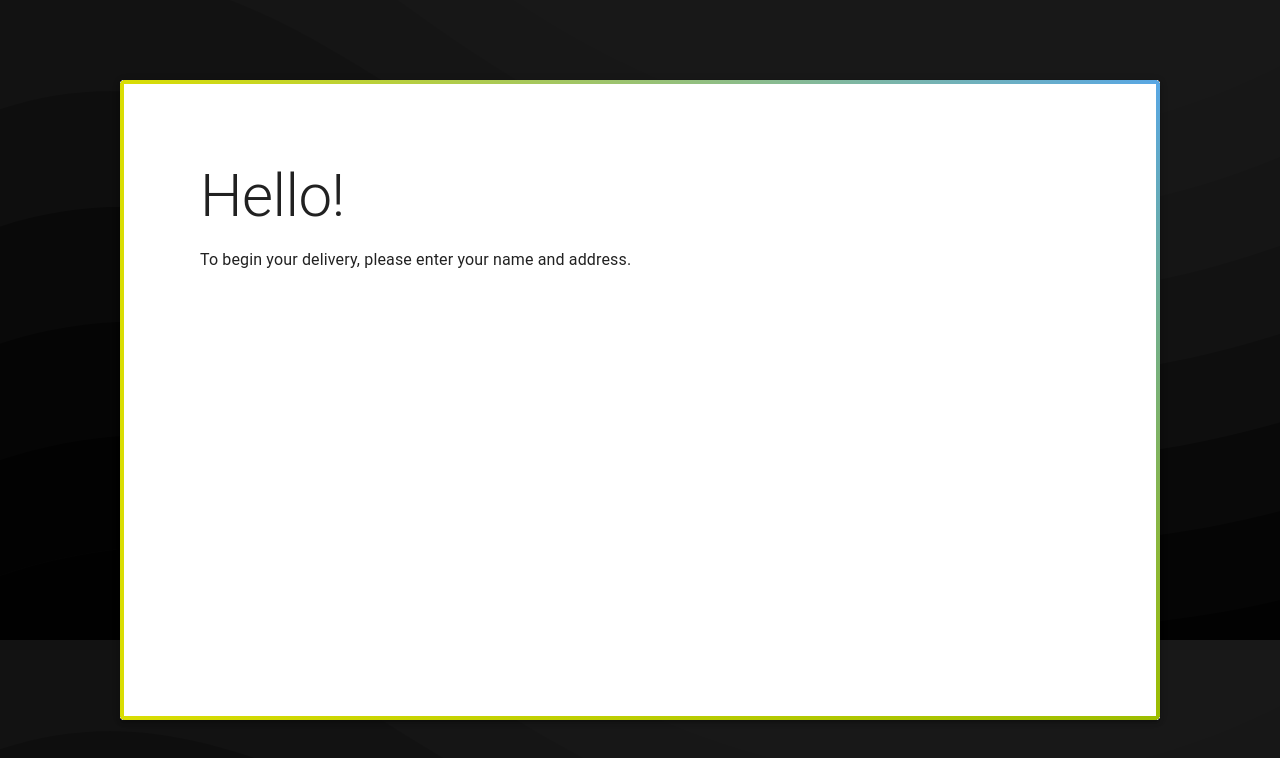
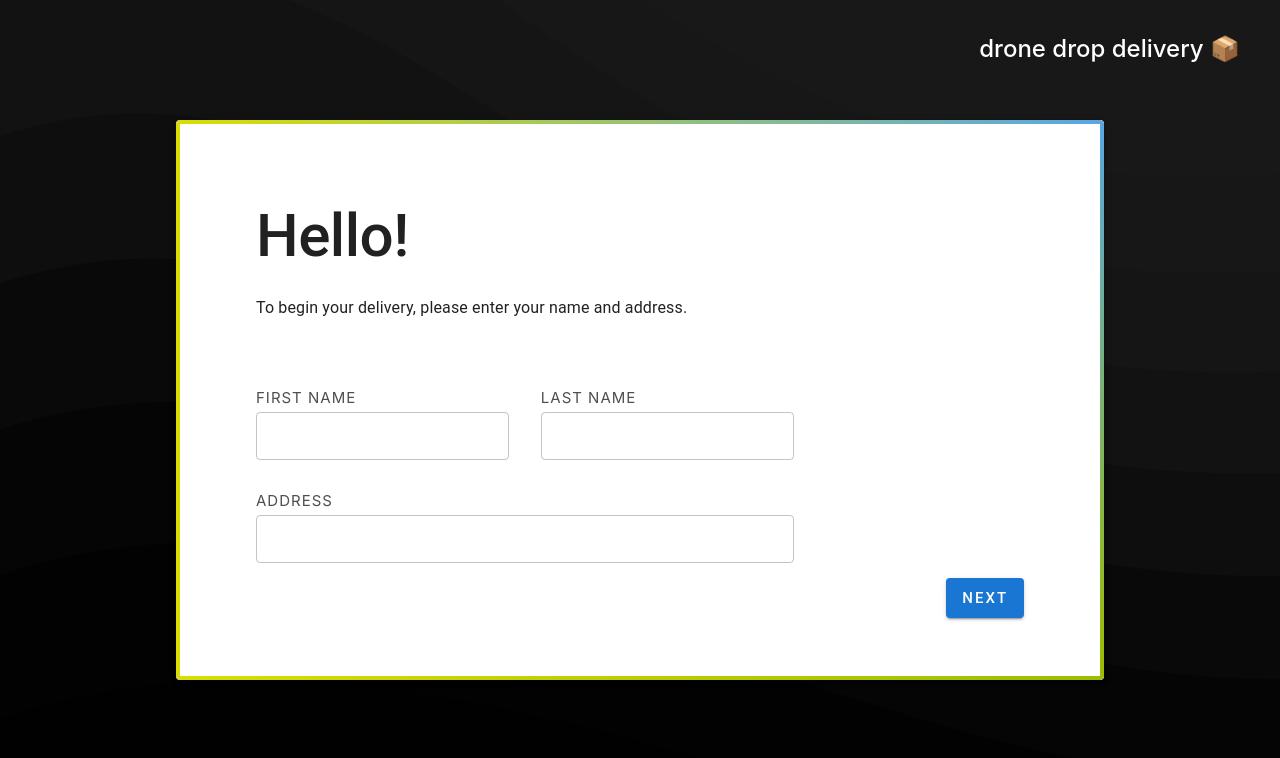
Before and after one commit to jhawkins11/drone-drop-delivery, a React (Create React App) app: page / in a window 1280 px wide. Shown: the top 758 px of the page. Built offline with nearby package versions, Linux system fonts and the light colour scheme.

Commit message:
add sign up form

```diff
--- a/package.json
+++ b/package.json
@@ -16,6 +16,7 @@
     "axios": "^0.26.0",
     "react": "^17.0.2",
     "react-dom": "^17.0.2",
+    "react-hook-form": "^7.27.1",
     "react-router-dom": "^6.2.2",
     "react-scripts": "5.0.0",
     "typescript": "^4.6.2",
--- a/src/App.css
+++ b/src/App.css
@@ -2,6 +2,7 @@ body {
   /* background by SVGBackgrounds.com */
   background-color: #000000;
   background-image: url('./background.svg');
+  background-size: cover;
   height: 100vh;
 
 }
@@ -13,3 +14,16 @@ body {
   justify-items: center;
   align-items: center;
 }
+
+.logo {
+  color: white;
+  position:absolute;
+  top: 18px;
+  right: 40px;
+  font-size: 1.5rem;
+  font-weight: 500;
+  display: grid;
+  align-items: center;
+  grid-auto-flow: column;
+  gap: 8px;
+}
--- a/src/App.tsx
+++ b/src/App.tsx
@@ -7,6 +7,7 @@ import Home from './pages/Home/Home';
 function App() {
   return (
     <div className="App">
+      <h1 className="logo">drone drop delivery 📦 </h1>
       <Routes>
         <Route path="/" element={<Home />} />
       </Routes>
--- /dev/null
+++ b/src/components/SignUpForm.css
@@ -0,0 +1,44 @@
+.signUpFormContainer {
+    display: grid;
+}
+
+.signUpForm {
+    display: grid;
+    grid-template-columns: 1fr 1fr;
+    column-gap: 2rem;
+    row-gap: 1rem;
+    width: 70%;
+    height: 100%;
+}
+
+.signUpForm input {
+    height: 15px;
+}
+
+.inputLabel {
+    text-transform: uppercase;
+    font-size: 15px;
+    display: block;
+    margin-bottom: 5px;
+    color: rgb(79, 78, 78);
+    letter-spacing: 1px;
+}
+
+.addressInput {
+    grid-column: -1 / 1;
+}
+
+.nextButton.nextButton {
+    font-size: 15px;
+    letter-spacing: 2px;
+    justify-self: flex-end;
+    height: 2.5rem;
+    transition: 500ms;
+}
+
+.nextButton.nextButton:hover {
+    background-color: white;
+    border: 1px solid black;
+    color: black;
+
+}
--- /dev/null
+++ b/src/components/SignUpForm.tsx
@@ -0,0 +1,40 @@
+import { Button, TextField } from '@mui/material';
+import React from 'react';
+import { useForm } from 'react-hook-form';
+import './SignUpForm.css';
+
+const SignUpForm = () => {
+  const { register, handleSubmit, resetField } = useForm();
+  const onSubmit = (formData) => {
+    resetField('firstName');
+    resetField('lastName');
+    resetField('address');
+  };
+  return (
+    <div className="signUpFormContainer">
+      <form
+        className="signUpForm"
+        id="signUpForm"
+        onSubmit={handleSubmit(onSubmit)}
+      >
+        <label>
+          <span className="inputLabel">First Name</span>
+          <TextField {...register('firstName', { required: true })} fullWidth />
+        </label>
+        <label>
+          <span className="inputLabel">Last Name</span>
+          <TextField {...register('lastName', { required: true })} fullWidth />
+        </label>
+        <label className="addressInput">
+          <span className="inputLabel">Address</span>
+          <TextField {...register('address', { required: true })} fullWidth />
+        </label>
+      </form>
+      <Button variant="contained" className="nextButton" type="submit">
+        Next
+      </Button>
+    </div>
+  );
+};
+
+export default SignUpForm;
--- a/src/pages/Home/Home.css
+++ b/src/pages/Home/Home.css
@@ -1,14 +1,19 @@
 .paper {
-    height: 30rem;
-    width: 55rem;
+    height: 28rem;
+    width: 48rem;
     display: grid;
-    padding: 5rem;
+    padding: 5rem 5rem 2rem 5rem;
 }
 
 .mainText {
     display: grid;
     align-items: start;
+    row-gap: 1rem;
     height: 8rem;
+}
+
+.mainText h2 {
+    font-weight: 500;
 }
 
 .gradientBorder {
--- a/src/pages/Home/Home.tsx
+++ b/src/pages/Home/Home.tsx
@@ -1,9 +1,11 @@
 import { Paper, Typography } from '@mui/material';
 import './Home.css';
 import React from 'react';
+import SignUpForm from '../../components/SignUpForm';
 
 const Home = () => {
   return (
+    <>
       <Paper className="paper gradientBorder" elevation={3}>
         <div className="mainText">
           <Typography align="left" variant="h2">
@@ -13,7 +15,9 @@ const Home = () => {
             To begin your delivery, please enter your name and address.
           </Typography>
         </div>
+        <SignUpForm />
       </Paper>
+    </>
   );
 };
 
```
Also changed, not shown: 1 other file (tests, documents, lock files or other folders). Lines whose indentation alone changed are shown as unchanged.
